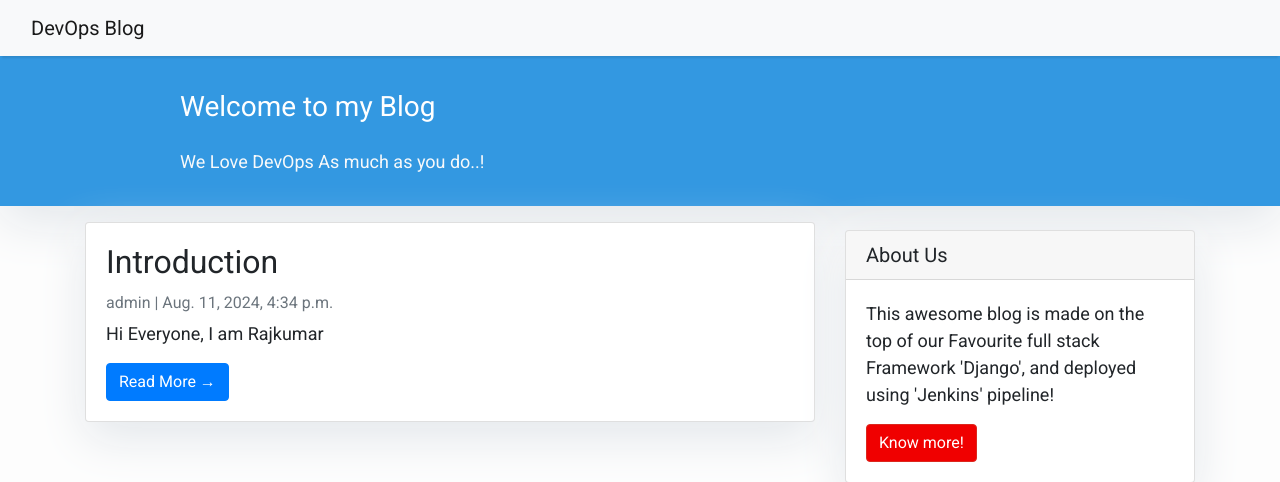
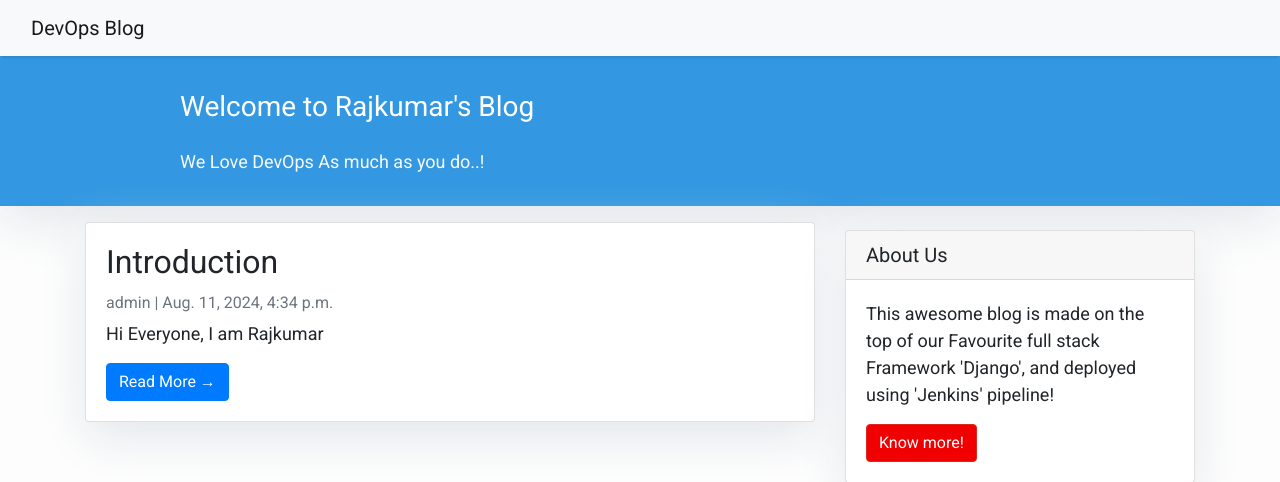
Before and after one commit to Rajkumar-427/Devops-project, a Django app: page / in a window 1280 px wide. Shown: the top 482 px of the page. Run offline with Django 5.2, Linux system fonts and the light colour scheme; data comes from the database, SQL or seed files in the repository; some libraries are stand-ins or nearby versions.

Commit message:
updating README, index.html

```diff
--- a/templates/index.html
+++ b/templates/index.html
@@ -23,7 +23,7 @@
             <div class=" col-md-8 col-md-10 mx-auto">
                 <div class="site-heading">
                     <!--p> Changing the awesome Blog to DevOps Blog</p-->
-                    <h3 class=" site-heading my-4 mt-3 text-white"> Welcome to my Blog </h3>
+                    <h3 class=" site-heading my-4 mt-3 text-white"> Welcome to Rajkumar's Blog </h3>
                     <p class="text-light">We Love DevOps As much as you do..! &nbsp
                     </p>
                 </div>
```
Also changed, not shown: README.md.
